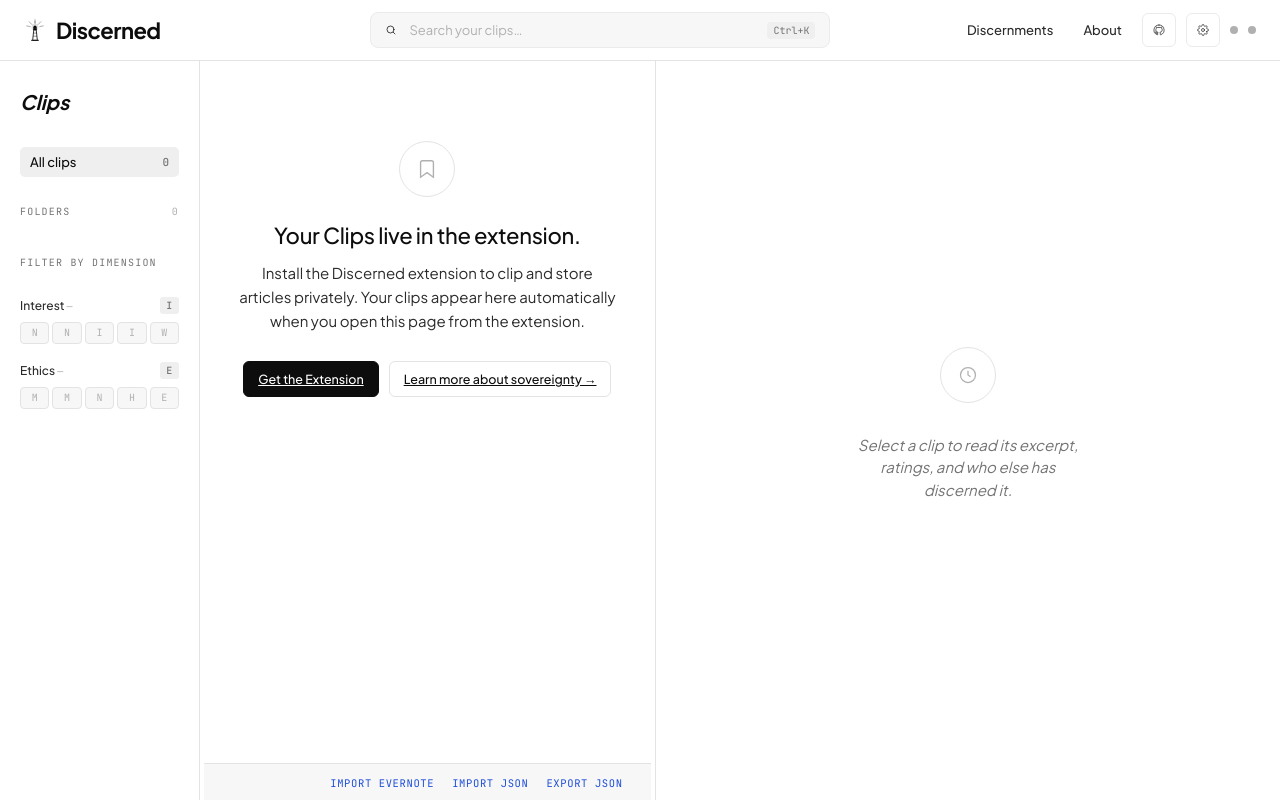
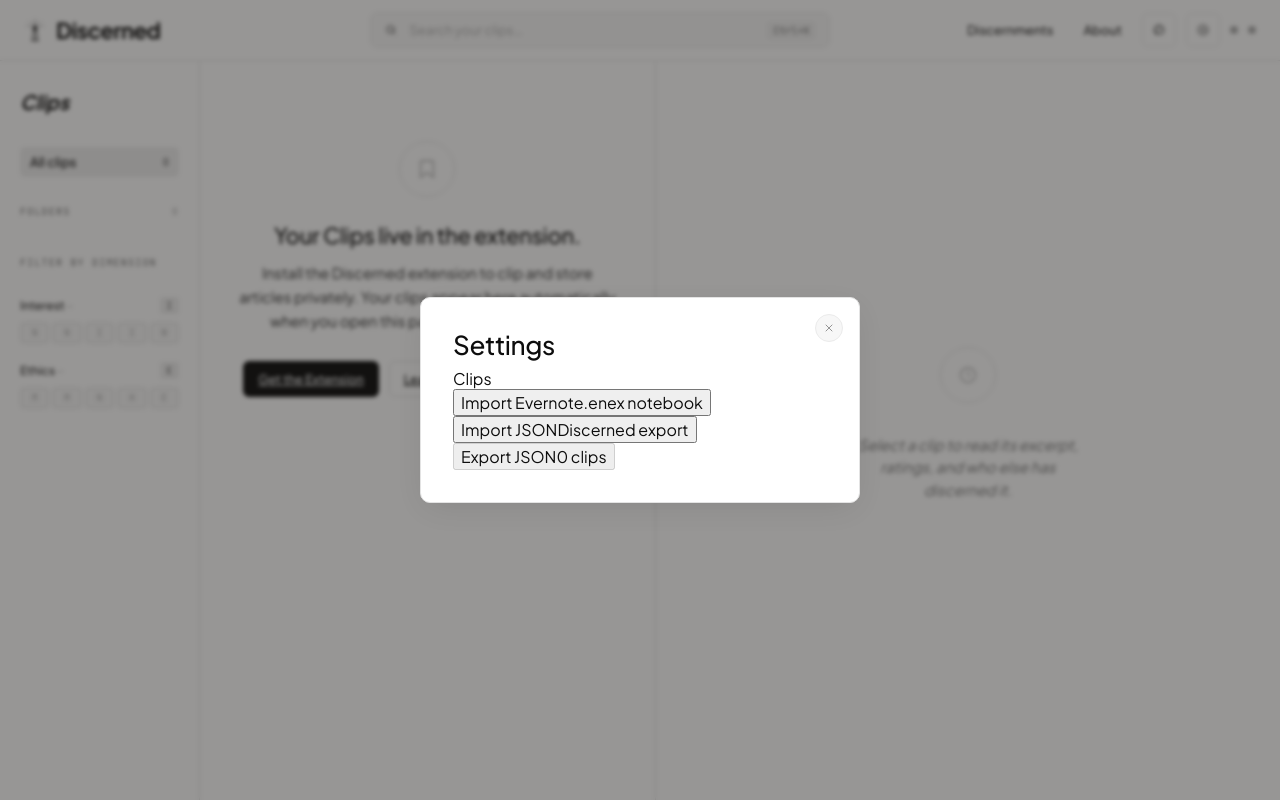
Before and after one commit to steveja42/discerned, a Next.js app in the folder discerned-web/: page /clips in a window 1280 px wide. Both pictures are taken after a click on the button "Settings". Built offline with nearby package versions, Linux system fonts and the light colour scheme.

Commit message:
Remove clips feed footer and move import/export to new vsettings drawer.

```diff
--- /dev/null
+++ b/discerned-web/components/chrome/SettingsModal.tsx
@@ -0,0 +1,82 @@
+// Settings overlay opened from the TopBar gear icon. Self-contained: it pulls
+// clip/bridge state from useLibraryBridge() (available app-wide via ClipStoreProvider)
+// so it works from any page, and hosts the clip import/export actions that used to
+// live in the Library footer's sov-strip.
+
+'use client';
+
+import { useState } from 'react';
+import { useLibraryBridge } from '@/hooks/useLibraryBridge';
+import { exportClipsJson } from '@/lib/export-utils';
+import { ImportDialog } from '@/components/clips/ImportDialog';
+import { JsonImportDialog } from '@/components/clips/JsonImportDialog';
+
+interface SettingsModalProps {
+  onClose: () => void;
+}
+
+export default function SettingsModal({ onClose }: SettingsModalProps) {
+  const { bridgePresent, clips, categories, addClips, addCategories } = useLibraryBridge();
+  const [importOpen, setImportOpen] = useState(false);
+  const [jsonImportOpen, setJsonImportOpen] = useState(false);
+
+  // When an import dialog is open, hide the settings modal behind it rather than
+  // stacking two backdrops. Closing the dialog returns to the settings modal.
+  if (importOpen) {
+    return (
+      <ImportDialog
+        bridgePresent={bridgePresent}
+        existingCustomCategories={categories}
+        onClose={() => setImportOpen(false)}
+        onClipsImported={addClips}
+        onCategoriesCreated={addCategories}
+      />
+    );
+  }
+
+  if (jsonImportOpen) {
+    return (
+      <JsonImportDialog
+        bridgePresent={bridgePresent}
+        existingCustomCategories={categories}
+        onClose={() => setJsonImportOpen(false)}
+        onClipsImported={addClips}
+        onCategoriesCreated={addCategories}
+      />
+    );
+  }
+
+  return (
+    <div className="modal-backdrop" onClick={onClose}>
+      <div className="modal" onClick={(e) => e.stopPropagation()}>
+        <button className="modal-close" onClick={onClose} aria-label="Close">
+          <svg className="icon-sm" viewBox="0 0 24 24" fill="none" stroke="currentColor" strokeLinecap="round" strokeLinejoin="round">
+            <line x1="18" y1="6" x2="6" y2="18" /><line x1="6" y1="6" x2="18" y2="18" />
+          </svg>
+        </button>
+
+        <h2>Settings</h2>
+
+        <div className="settings-section">
+          <div className="settings-section-label">Clips</div>
+          <button className="settings-action" onClick={() => setImportOpen(true)}>
+            <span className="label">Import Evernote</span>
+            <span className="sub">.enex notebook</span>
+          </button>
+          <button className="settings-action" onClick={() => setJsonImportOpen(true)}>
+            <span className="label">Import JSON</span>
+            <span className="sub">Discerned export</span>
+          </button>
+          <button
+            className="settings-action"
+            onClick={() => exportClipsJson(clips)}
+            disabled={clips.length === 0}
+          >
+            <span className="label">Export JSON</span>
+            <span className="sub">{clips.length} clip{clips.length === 1 ? '' : 's'}</span>
+          </button>
+        </div>
+      </div>
+    </div>
+  );
+}
--- a/discerned-web/components/chrome/TopBar.tsx
+++ b/discerned-web/components/chrome/TopBar.tsx
@@ -6,10 +6,11 @@
 
 import Link from 'next/link';
 import { usePathname } from 'next/navigation';
-import { useRef, useEffect } from 'react';
+import { useRef, useEffect, useState } from 'react';
 import { npubEncode } from 'nostr-tools/nip19';
 import MiniBeacon from '@/components/brand/MiniBeacon';
 import StatusDot from '@/components/auth/StatusDot';
+import SettingsModal from '@/components/chrome/SettingsModal';
 import type { AuthState } from '@/lib/types';
 
 interface TopBarProps {
@@ -51,6 +52,7 @@
 export default function TopBar({ auth, onSignIn, brandHasPopover, onBrandClick, searchPlaceholder, searchValue, onSearchChange, extensionPresent }: TopBarProps) {
   const path = usePathname();
   const searchRef = useRef<HTMLInputElement>(null);
+  const [settingsOpen, setSettingsOpen] = useState(false);
   const isMac = typeof navigator !== 'undefined' && /Mac|iPhone|iPad/.test(navigator.platform);
 
   useEffect(() => {
@@ -75,6 +77,7 @@
   );
 
   return (
+    <>
     <header className="topbar">
       <div
         className={`brand brand-clickable ${brandHasPopover ? 'brand-pulse' : ''}`}
@@ -113,7 +116,7 @@
         >
           <GitHubIcon />
         </a>
-        <button className="icon-btn" title="Settings">
+        <button className="icon-btn" title="Settings" onClick={() => setSettingsOpen(true)}>
           <SettingsIcon />
         </button>
         <StatusDot
@@ -138,5 +141,7 @@
         />
       </div>
     </header>
+    {settingsOpen && <SettingsModal onClose={() => setSettingsOpen(false)} />}
+    </>
   );
 }
--- a/discerned-web/components/clips/Library.tsx
+++ b/discerned-web/components/clips/Library.tsx
@@ -20,8 +20,6 @@
 import LibraryEmpty from './LibraryEmpty';
 import BulkActionBar from './BulkActionBar';
 import ResizableLayout from '@/components/layout/ResizableLayout';
-import { ImportDialog } from './ImportDialog';
-import { JsonImportDialog } from './JsonImportDialog';
 import { exportClipsJson } from '@/lib/export-utils';
 
 interface SidebarLocalProps {
@@ -163,9 +161,7 @@
 }
 
 export default function Library({ glyphVariant = 'bars', initialClipId, searchQuery }: LibraryProps) {
-  const { bridgePresent, clips, timedOut, categories, bodies, removeClips, updateClipNote, addClips, addCategories, removeCategory, setClipBody, focusClipId, clearFocusClipId } = useLibraryBridge();
-  const [importOpen, setImportOpen] = useState(false);
-  const [jsonImportOpen, setJsonImportOpen] = useState(false);
+  const { bridgePresent, clips, timedOut, categories, bodies, removeClips, updateClipNote, removeCategory, setClipBody, focusClipId, clearFocusClipId } = useLibraryBridge();
 
   useEffect(() => {
     if (!focusClipId) return;
@@ -356,36 +352,11 @@
         onExport={handleBulkExport}
         onClear={() => setSelectedIds(new Set())}
       />
-
-      <div className="sov-strip">
-        <span className="spacer" />
-        <span className="item"><a onClick={() => setImportOpen(true)} style={{ cursor: 'pointer' }}>Import Evernote</a></span>
-        <span className="item"><a onClick={() => setJsonImportOpen(true)} style={{ cursor: 'pointer' }}>Import JSON</a></span>
-        <span className="item"><a onClick={() => exportClipsJson(clips)} style={{ cursor: 'pointer' }}>Export JSON</a></span>
-      </div>
     </main>
   );
 
   return (
     <div className="app">
-      {importOpen && (
-        <ImportDialog
-          bridgePresent={bridgePresent}
-          existingCustomCategories={categories}
-          onClose={() => setImportOpen(false)}
-          onClipsImported={addClips}
-          onCategoriesCreated={addCategories}
-        />
-      )}
-      {jsonImportOpen && (
-        <JsonImportDialog
-          bridgePresent={bridgePresent}
-          existingCustomCategories={categories}
-          onClose={() => setJsonImportOpen(false)}
-          onClipsImported={addClips}
-          onCategoriesCreated={addCategories}
-        />
-      )}
       <ResizableLayout
         sidebar={
           <SidebarLocal
```
